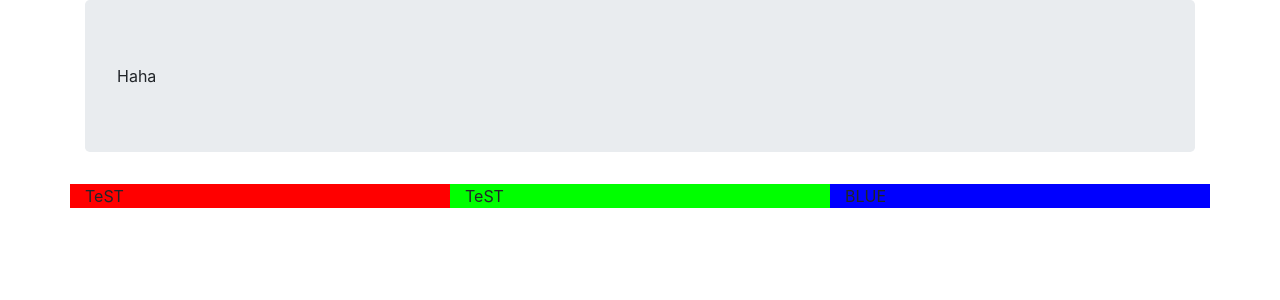
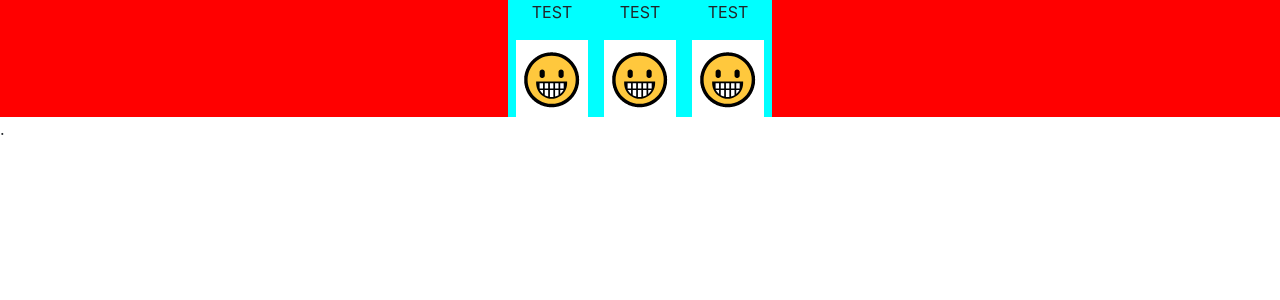
Before and after one commit to susickypavel/web-schoolproject-cv, a React app: page / in a window 1280 px wide. Shown: the top 300 px of the page. Built offline with nearby package versions, Linux system fonts and the light colour scheme.

Commit message:
- Added navbar (placeholder)
- Added testing timeline

```diff
--- a/src/components/homepage.component.tsx
+++ b/src/components/homepage.component.tsx
@@ -8,21 +8,29 @@ export  default class extends React.Component<IProps> {
     render() {
         return(
             <div>
-                <div className="jumbotron">
-                    Haha
-                </div>
-                <div className="row">
-                    <div className="col-sm red">
-                        TeST
-                    </div>
-                    <div className="col-sm lime">
-                        TeST
-                    </div>
-                    <div className="col-sm blue">
-                        BLUE
-                    </div>
-                </div>
+                .
             </div>
         );
     }
 }
+
+const TimeLine = () => {
+    return(
+        <div className="container">
+            <ul>
+                <li className="info">
+                    <span>29.01.2001</span>
+                    <div>This is the latest news</div>
+                </li>
+                <li className="selected">
+                    <span>39 min</span>
+                    <div>This is the second latest news</div>
+                </li>
+                <li>
+                    <span>42 min</span>
+                    <div>This is the third latest news</div>
+                </li>
+            </ul>
+        </div>
+    );
+};
--- a/src/components/index.component.tsx
+++ b/src/components/index.component.tsx
@@ -3,14 +3,18 @@ import { BrowserRouter, Route, Switch, Link } from "react-router-dom";
 
 /* Components */
 import Homepage from "./homepage.component";
+import Navigation from "./navigation.component";
 
 export default class Index extends React.Component {
     render() {
         return(
             <BrowserRouter>
-                <Switch>
-                    <Route path="/" component={Homepage}/>
-                </Switch>
+                <div>
+                    <Navigation />
+                    <Switch>
+                        <Route path="/" component={Homepage}/>
+                    </Switch>
+                </div>
             </BrowserRouter>
         );
     }
--- /dev/null
+++ b/src/components/navigation.component.tsx
@@ -0,0 +1,30 @@
+import * as React from "react";
+
+interface IProps {
+
+}
+
+export default class extends React.Component<IProps> {
+    render() {
+        return(
+            <nav className="navigation">
+                <ul className="navigation__ul">
+                    <li>
+                        <div className="navigation__item">
+                            <p>TEST</p>
+                            <img src={require("../assets/emoji.png")} alt=""/>
+                        </div>
+                        <div className="navigation__item">
+                            <p>TEST</p>
+                            <img src={require("../assets/emoji.png")} alt=""/>
+                        </div>
+                        <div className="navigation__item">
+                            <p>TEST</p>
+                            <img src={require("../assets/emoji.png")} alt=""/>
+                        </div>
+                    </li>
+                </ul>
+            </nav>
+        );
+    }
+}
--- a/src/style/main.less
+++ b/src/style/main.less
@@ -1,15 +1,31 @@
-.btn-danger {
-    color: yellow;
+body {
+    margin: 0;
 }
 
-.red {
+nav {
     background: red;
+
+    display: flex;
+    justify-content: center;
+    align-items: center;
 }
 
-.lime {
-    background: lime;
+.navigation__ul {
+    margin: 0;
+    padding: 0;
+
+    list-style-type: none;
 }
 
-.blue {
-    background: blue;
+.navigation__item {
+    display: inline-block;
+    text-align: center;
+
+    padding: 0px 8px;
+
+    background: cyan;
 }
+
+.navigation__item:hover {
+    background: gray;
+}
--- a/tslint.json
+++ b/tslint.json
@@ -15,6 +15,7 @@
     "no-console": false,
     "triple-equals": false,
     "only-arrow-functions": false,
-    "object-literal-sort-keys": false
+    "object-literal-sort-keys": false,
+    "max-line-length": false
   }
 }
```
Also changed, not shown: src/assets/emoji.PNG (added), src/index.ejs.
